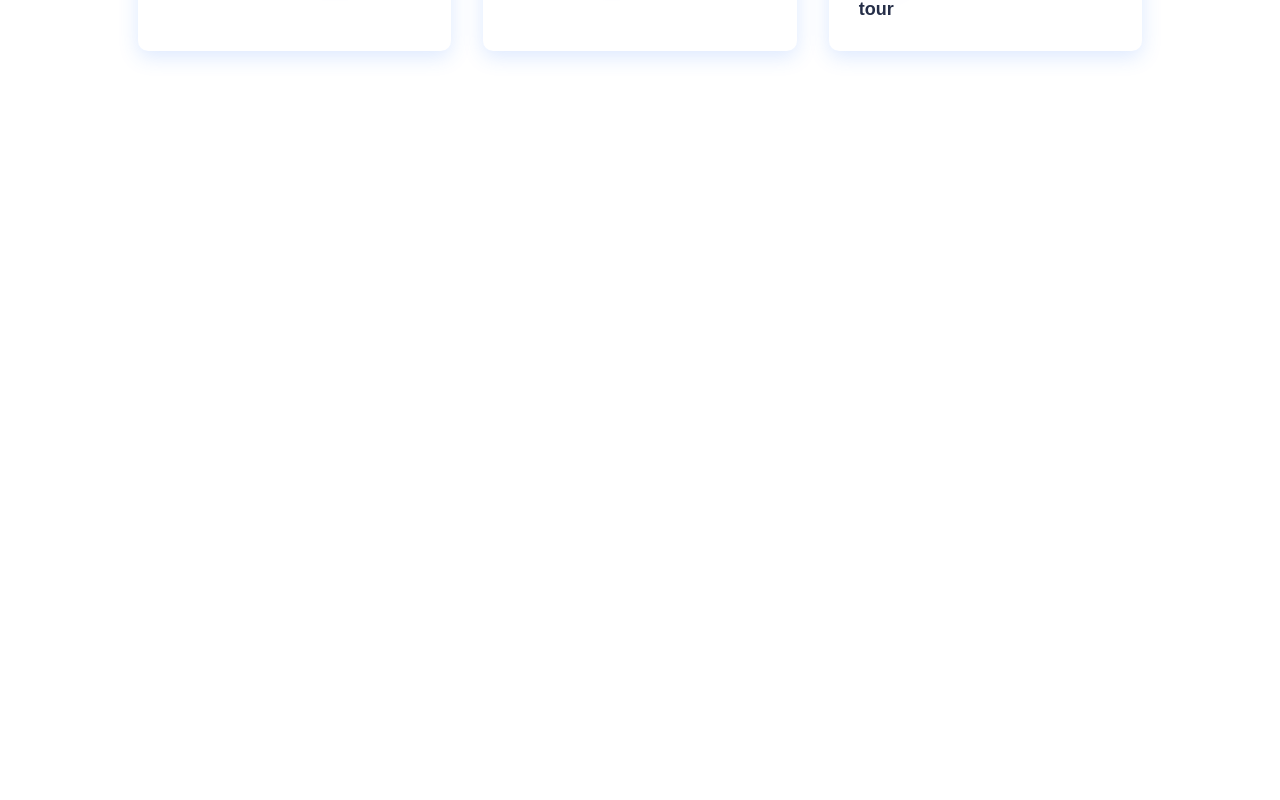
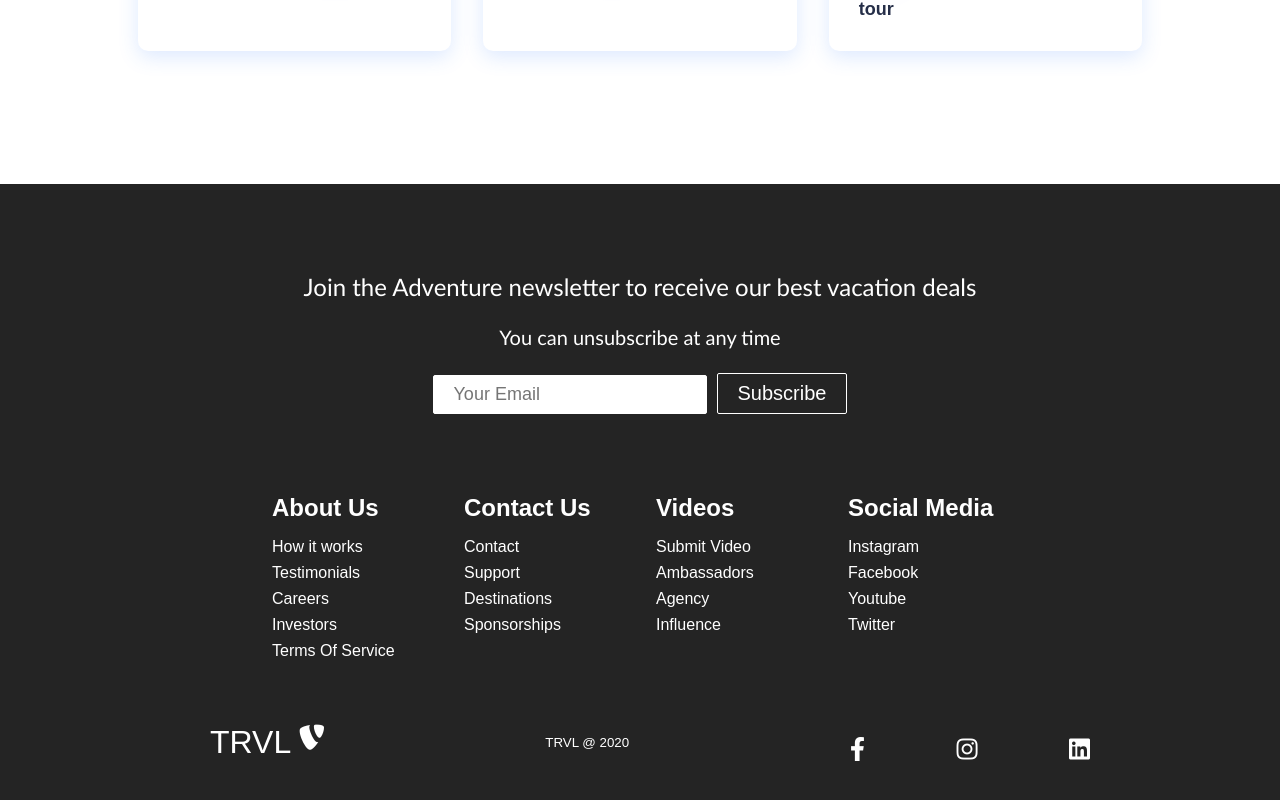
Before and after one commit to nvantan94/travel-watching, a React (Create React App) app: page / in a window 1280 px wide. Shown: the part 1760-2560 px from the top of the page. Before the commit the page ends 1944 px from the top, so only its background shows below. Built offline with nearby package versions, Linux system fonts and the light colour scheme; the HTML template or start-up script is replaced by a standard one.

Commit message:
add Footer component

```diff
--- /dev/null
+++ b/src/components/Footer.css
@@ -0,0 +1,148 @@
+.footer-container {
+    background-color: #242424;
+    padding: 4rem 0 2rem 0;
+    display: flex;
+    flex-direction: column;
+    justify-content: center;
+    align-items: center;
+}
+
+.footer-subscription {
+    display: flex;
+    flex-direction: column;
+    justify-content: center;
+    align-items: center;
+    text-align: center;
+    margin-bottom: 24px;
+    padding: 24px;
+    color: white;
+}
+
+.footer-subscription > p {
+    font-family: 'Trebuchet MS', 'Lucida Sans Unicode', 'Lucida Grande', 'Lucida Sans', Arial, sans-serif;
+}
+
+.footer-subscription-heading {
+    margin-bottom: 24px;
+    font-size: 24px;
+}
+
+.footer-subscription-text {
+    margin-bottom: 24px;
+    font-size: 20px;
+}
+
+.footer-input {
+    padding: 8px 20px;
+    border-radius: 2px;
+    margin-right: 10px;
+    outline: none;
+    border: none;
+    font-size: 18px;
+    margin-bottom: 16px;
+    border: 1px solid #fff;
+}
+
+.footer-links {
+    width: 100%;
+    max-width: 1000px;
+    display: flex;
+    justify-content: center;
+}
+
+.footer-link-wrapper {
+    display: flex;
+}
+
+.footer-link-items {
+    display: flex;
+    flex-direction: column;
+    align-items: flex-start;
+    margin: 16px;
+    text-align: left;
+    width: 160px;
+    box-sizing: border-box;
+}
+
+.footer-link-items h2 {
+    margin-bottom: 16px;
+}
+
+.footer-link-items > h2 {
+    color: white;
+}
+
+.footer-link-items a {
+    color: white;
+    text-decoration: none;
+    margin-bottom: 8px;
+}
+
+.footer-link-items a:hover {
+    color: #e9e9e9;
+    transition: 0.3s ease-out;
+}
+
+.social-icon-link {
+    color: white;
+    font-size: 24px;
+}
+
+.social-media {
+    max-width: 1000px;
+    width: 100%;
+}
+
+.social-media-wrap {
+    display: flex;
+    justify-content: space-between;
+    align-items: center;
+    width: 90%;
+    max-width: 1000px;
+    margin: 40px auto 0 auto;
+}
+
+.social-icons {
+    display: flex;
+    justify-content: space-between;
+    align-items: center;
+    width: 240px;
+}
+
+.social-logo {
+    color: white;
+    justify-self: 20px;
+    margin-left: 20px;
+    text-decoration: none;
+    font-size: 2rem;
+    display: flex;
+    align-self: center;
+    margin-bottom: 16px;
+}
+
+.website-rights {
+    color: white;
+    margin-bottom: 16px;
+}
+
+@media screen and (max-width: 820px) {
+    .footer-links {
+        padding-top: 2rem;
+    }
+
+    .footer-input {
+        width: 100%;
+    }
+
+    .btn {
+        width: 100%;
+    }
+
+    .footer-link-wrapper {
+        flex-direction: column;
+    }
+
+    .social-media-wrap {
+        flex-direction: column;
+    }
+}
--- /dev/null
+++ b/src/components/Footer.js
@@ -0,0 +1,106 @@
+import React from "react";
+import { Button } from "./Button";
+import { Link } from "react-router-dom";
+
+import "./Footer.css";
+
+function Footer() {
+  return (
+    <div className="footer-container">
+      <section className="footer-subscription">
+        <p className="footer-subscription-heading">
+          Join the Adventure newsletter to receive our best vacation deals
+        </p>
+        <p className="footer-subscription-text">
+          You can unsubscribe at any time
+        </p>
+        <div className="input-areas">
+          <form action="">
+            <input
+              type="email"
+              className="footer-input"
+              placeholder="Your Email"
+            />
+            <Button buttonStyle="btn--outline">Subscribe</Button>
+          </form>
+        </div>
+      </section>
+      <div className="footer-links">
+        <div className="footer-link-wrapper">
+          <div className="footer-link-items">
+            <h2>About Us</h2>
+            <Link to="/sign-up">How it works</Link>
+            <Link to="/">Testimonials</Link>
+            <Link to="/">Careers</Link>
+            <Link to="/">Investors</Link>
+            <Link to="/">Terms Of Service</Link>
+          </div>
+
+          <div className='footer-link-items'>
+                <h2>Contact Us</h2>
+                <Link to='/'>Contact</Link>
+                <Link to='/'>Support</Link>
+                <Link to='/'>Destinations</Link>
+                <Link to='/'>Sponsorships</Link>
+            </div>
+        </div>
+
+        <div className="footer-link-wrapper">
+          <div className="footer-link-items">
+            <h2>Videos</h2>
+            <Link to="/sign-up">Submit Video</Link>
+            <Link to="/">Ambassadors</Link>
+            <Link to="/">Agency</Link>
+            <Link to="/">Influence</Link>
+          </div>
+          <div className="footer-link-items">
+                <h2>Social Media</h2>
+                <Link to="/sign-up">Instagram</Link>
+                <Link to="/">Facebook</Link>
+                <Link to="/">Youtube</Link>
+                <Link to="/">Twitter</Link>
+            </div>
+        </div>
+      </div>
+
+      <section className="social-media">
+          <div className="social-media-wrap">
+            <div className="footer-logo">
+              <Link className="social-logo" to="/">
+                TRVL <i className="fab fa-typo3"></i>
+              </Link>
+            </div>
+            <small className="website-rights">TRVL @ 2020</small>
+            <div className="social-icons">
+              <Link
+                className="social-icon-link facebook"
+                to="/"
+                target="_blank"
+                aria-label="Facebook"
+              >
+                <i className="fab fa-facebook-f"></i>
+              </Link>
+              <Link
+                className="social-icon-link instagram"
+                to="/"
+                target="_blank"
+                aria-label="Instagram"
+              >
+                <i className="fab fa-instagram"></i>
+              </Link>
+              <Link
+                className="social-icon-link linked"
+                to="/"
+                target="_blank"
+                aria-label="LinkedIn"
+              >
+                <i className="fab fa-linkedin"></i>
+              </Link>
+            </div>
+          </div>
+        </section>
+    </div>
+  );
+}
+
+export default Footer;
--- a/src/components/pages/Home.js
+++ b/src/components/pages/Home.js
@@ -3,12 +3,14 @@
 import '../../App.css';
 import HeroSection from '../../components/HeroSection'
 import Cards from '../../components/Cards';
+import Footer from '../Footer';
 
 function Home() {
     return (
         <div className="home-container">
             <HeroSection />
             <Cards />
+            <Footer />
         </div>
     )
 }
```
